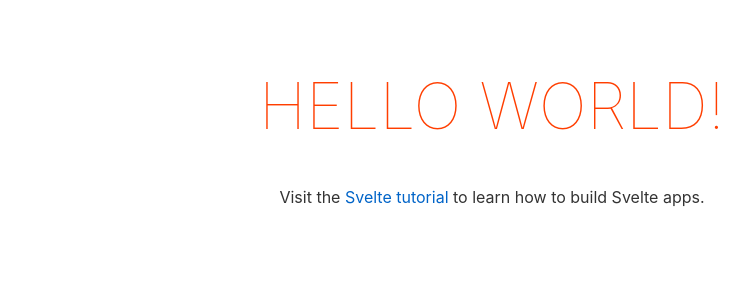
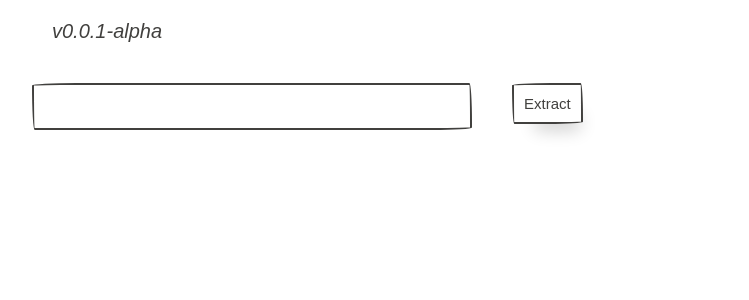
Before and after one commit to husnulhamidiah/instagram-downloader, a Svelte app: page / in a window 1280 px wide. Shown: the top 300 px of the page, without its empty margins (148-897 px from the left). Built offline with nearby package versions, Linux system fonts and the light colour scheme; a web font is replaced by a local one.

Commit message:
Add show and download image

```diff
--- a/public/index.html
+++ b/public/index.html
@@ -7,7 +7,10 @@
 	<title>Svelte app</title>
 
 	<link rel='icon' type='image/png' href='/favicon.png'>
-	<link rel='stylesheet' href='/global.css'>
+	<link rel="stylesheet" href="//fonts.googleapis.com/css?family=Roboto:300,300italic,700,700italic">
+
+	<link rel='stylesheet' href='https://cdnjs.cloudflare.com/ajax/libs/normalize/8.0.1/normalize.min.css'>
+	<link rel='stylesheet' href='https://unpkg.com/papercss/dist/paper.min.css'>
 	<link rel='stylesheet' href='/build/bundle.css'>
 
 	<script defer src='/build/bundle.js'></script>
--- a/src/App.svelte
+++ b/src/App.svelte
@@ -1,30 +1,55 @@
 <script>
-	export let name;
+	import Form from './Form.svelte'
+	import Media from './Media.svelte'
+
+	import { getMediaByCode } from 'instagram-stories'
+
+	let url, media
+
+	const getMedia = async () => {
+		const code = url
+		const { graphql : { shortcode_media } } = await getMediaByCode(code)
+		const nodes = await extractMedia(shortcode_media)
+
+		media = Array.isArray(nodes) ? nodes : [ nodes ]
+		url = ''
+	}
+
+	const extractMedia = async (json) => {
+    switch (json.__typename) {
+      case 'GraphImage':
+        return {
+          typename: json.__typename,
+          src: json.display_resources.pop().src
+        }
+      case 'GraphVideo':
+        return {
+          typename: json.__typename,
+          src: json.video_url
+        }
+        return
+        break
+      case 'GraphSidecar':
+        const extractMediaPromises = json.edge_sidecar_to_children.edges
+          .map(item => extractMedia(item.node))
+        const media = await Promise.all(extractMediaPromises)
+        return media
+        break
+      default:
+        return {
+          typename: json.__typename,
+          src: json.display_url
+        }
+        break
+    }
+  }
 </script>
 
-<main>
-	<h1>Hello {name}!</h1>
-	<p>Visit the <a href="https://svelte.dev/tutorial">Svelte tutorial</a> to learn how to build Svelte apps.</p>
+<main class="container">
+	<blockquote>
+		<p><em>v0.0.1-alpha</em></p>
+	</blockquote>
+
+  <Form bind:url={ url } on:click={ getMedia }></Form>
+	<Media media={ media }></Media>
 </main>
-
-<style>
-	main {
-		text-align: center;
-		padding: 1em;
-		max-width: 240px;
-		margin: 0 auto;
-	}
-
-	h1 {
-		color: #ff3e00;
-		text-transform: uppercase;
-		font-size: 4em;
-		font-weight: 100;
-	}
-
-	@media (min-width: 640px) {
-		main {
-			max-width: none;
-		}
-	}
-</style>
--- /dev/null
+++ b/src/Form.svelte
@@ -0,0 +1,16 @@
+<script>
+  export let url = ''
+</script>
+
+<style>
+  .url-box {
+    width: 100%;
+  }
+</style>
+
+<form>
+    <div class="row">
+      <div class="sm-6 col"><input type="text" placeholder="" id="url" class="url-box" bind:value={ url }></div>
+      <div class="col"><button class="btn-small" on:click|preventDefault>Extract</button></div>
+    </div>
+</form>
--- /dev/null
+++ b/src/Media.svelte
@@ -0,0 +1,30 @@
+<script>
+  export let media = []
+
+  const onClickHandler = ({ target }) => {
+    const src = target.getAttribute('data-source')
+    if (src) window.open(src)
+  }
+</script>
+
+<style>
+  .no-padding {
+    padding: 0;
+  }
+  .media {
+    width: 250px;
+    height: auto;
+  }
+</style>
+
+<div class="row">
+  {#each media as medium, i}
+    {#if medium && medium.src && medium.typename}
+    <div popover-bottom="Download" class="col no-padding" on:click={ onClickHandler } data-source={ medium.src }>
+      {#if medium.typename == 'GraphImage'}
+        <img src={ medium.src } alt="media image" class="media">
+      {/if}
+    </div>
+    {/if}
+  {/each}
+</div>
--- a/src/main.js
+++ b/src/main.js
@@ -1,10 +1,7 @@
 import App from './App.svelte';
 
 const app = new App({
-	target: document.body,
-	props: {
-		name: 'world'
-	}
+	target: document.body
 });
 
 export default app;
```
Also changed, not shown: package.json (+7 -3 lines), 1 other file (tests, documents, lock files or other folders).
